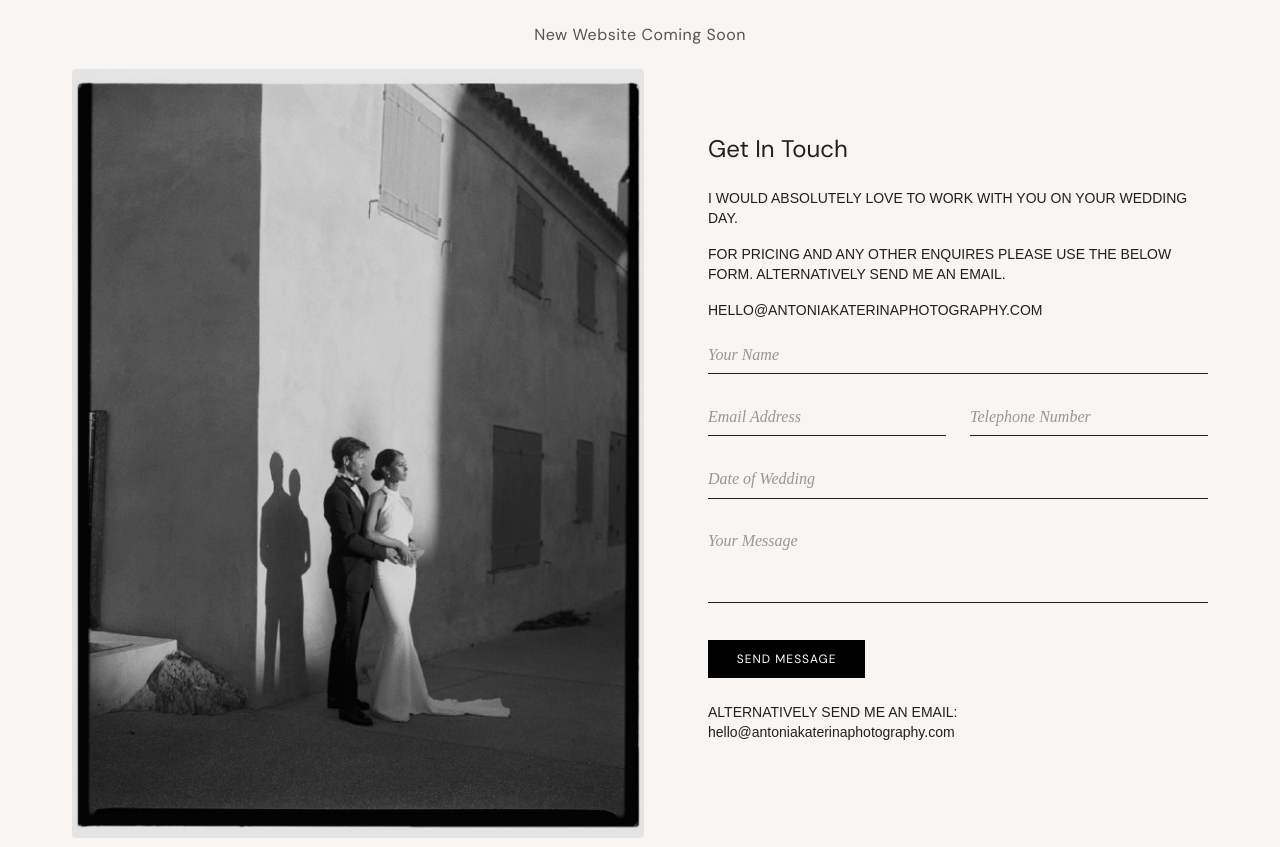
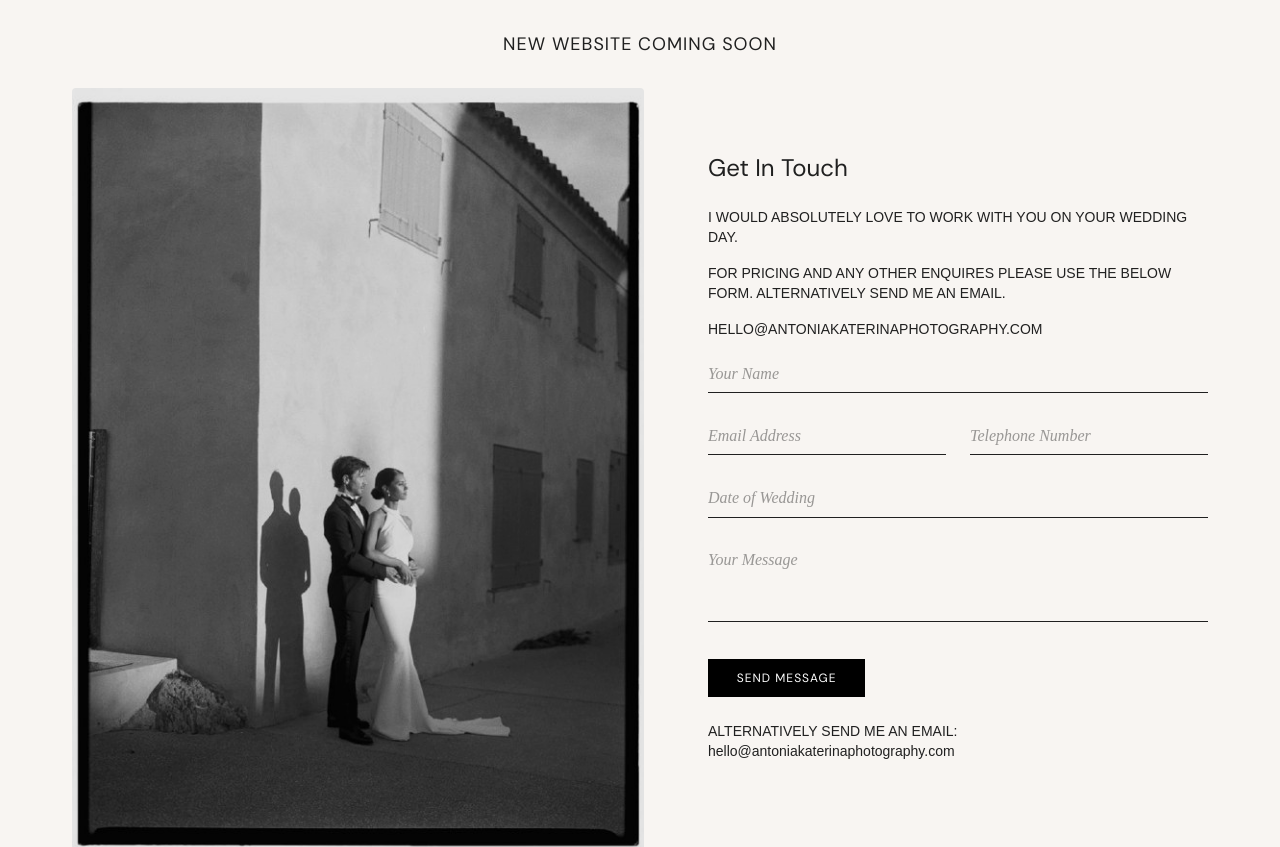
Before and after one commit to romel91/simple-land-page, a plain HTML site: page index.html in a window 1280 px wide. Shown: the top 847 px of the page. Drawn offline with Linux system fonts and the light colour scheme; a web font is replaced by a local one.

```diff
--- a/index.html
+++ b/index.html
@@ -27,22 +27,14 @@
 
         /* === COMING SOON HEADING === */
         .ak-coming-soon {
-            /* text-align: center; padding: 2rem 2rem 1rem; */
-             text-align: center;
-             padding: 1.5rem 1rem 0.5rem;
+            text-align: center; padding: 2rem 2rem 1rem;
+
         }
         .ak-coming-soon h1 {
-            /* font-family: 'DM Sans', sans-serif; font-weight: 400;
+            font-family: 'DM Sans', sans-serif; font-weight: 400;
             font-size: 18px; color: #202020;
-            text-transform: uppercase; letter-spacing: 1px; */
-             font-family: 'DM Sans', sans-serif;
-             font-weight: 400;
-             font-size: 16px;           /* slightly smaller */
-             color: #3a3a3a;
-             text-transform: none;      /* remove uppercase for elegance */
-             letter-spacing: 0.5px;
-             opacity: 0.85;
-             margin: 0;
+            text-transform: uppercase; letter-spacing: 1px;
+
         }
 
         /* === CONTACT SECTION - FLEX LAYOUT === */
```
